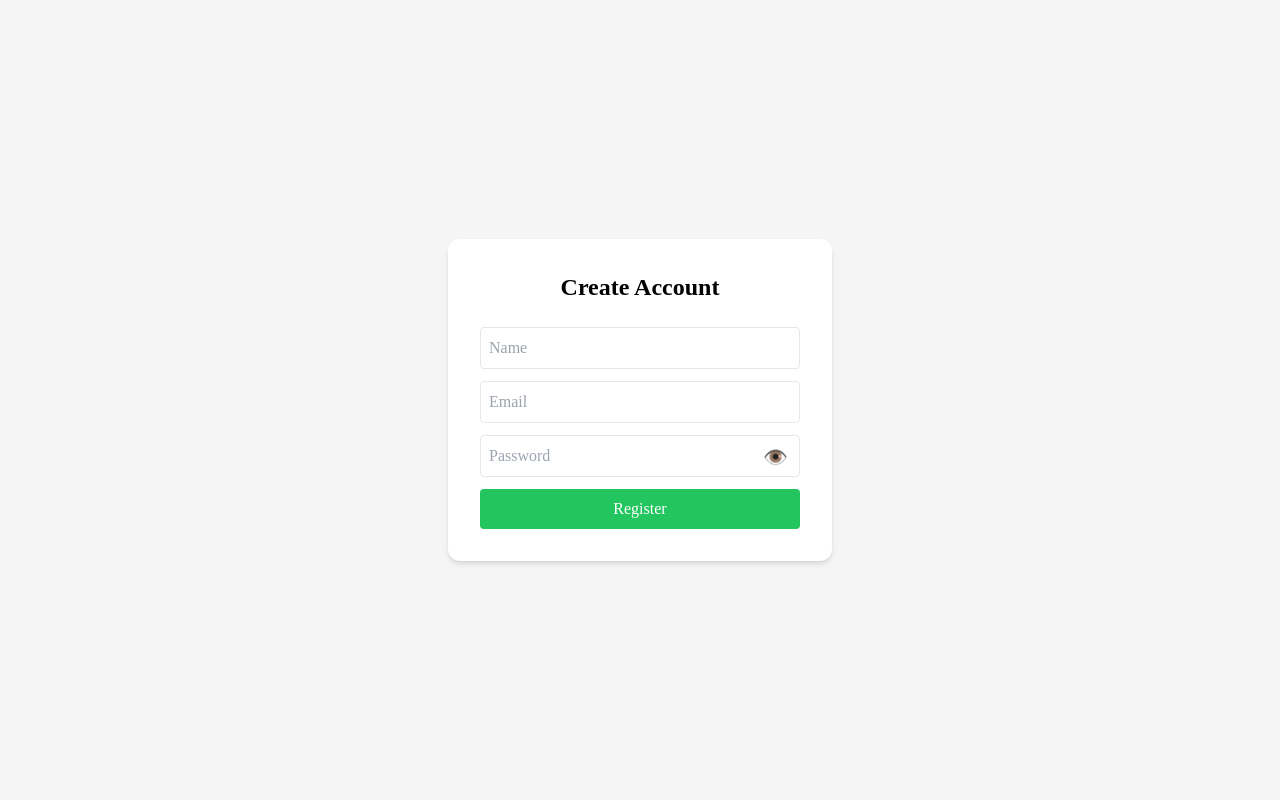
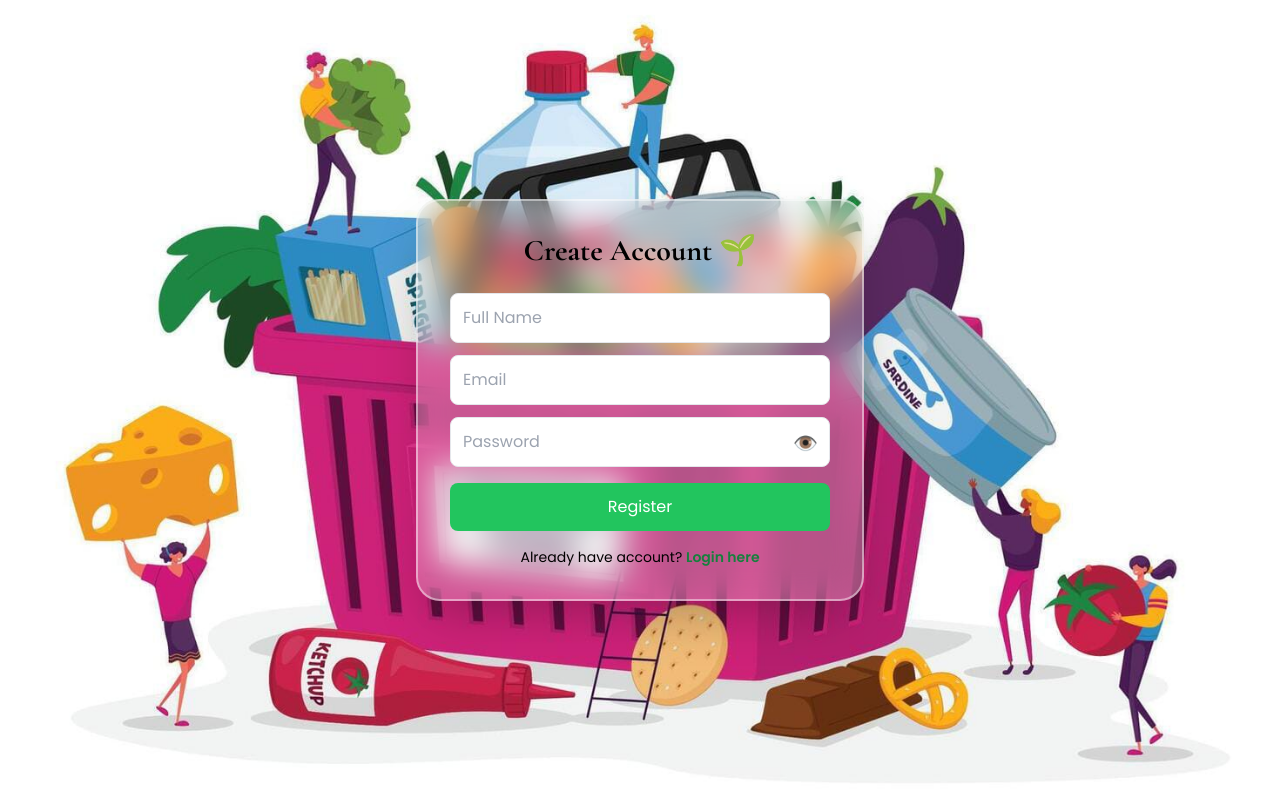
Before and after one commit to FAMITHABANUN/food-saver, a Flask app: page /user_register in a window 1280 px wide. Run offline with Flask 3, Linux system fonts and the light colour scheme; some libraries are stand-ins or nearby versions.

Commit message:
Update user_register.html

```diff
--- a/templates/user_register.html
+++ b/templates/user_register.html
@@ -2,52 +2,80 @@
 <html lang="en">
 <head>
 <meta charset="UTF-8">
-<title>Register</title>
+<meta name="viewport" content="width=device-width, initial-scale=1.0">
+<title>Food Saver | Register</title>
 
 <script src="https://cdn.tailwindcss.com"></script>
 
+<link href="https://fonts.googleapis.com/css2?family=Cormorant+Garamond:wght@700&family=Poppins:wght@300;400;500;600&display=swap" rel="stylesheet">
+
 <style>
 body {
-    font-family: Poppins;
-    background: #f5f5f5;
+    font-family: 'Poppins', sans-serif;
+
+    /* ✅ FIXED BACKGROUND */
+    background-image: url("/static/1000128894.jpg");
+    background-size: cover;
+    background-position: center;
+    background-repeat: no-repeat;
+    min-height: 100vh;
+}
+
+.glass-card {
+    background: rgba(255, 255, 255, 0.25);
+    backdrop-filter: blur(16px);
+    -webkit-backdrop-filter: blur(16px);
+    border: 2px solid rgba(255, 255, 255, 0.45);
+}
+
+.serif-title {
+    font-family: 'Cormorant Garamond', serif;
 }
 </style>
 </head>
 
-<body class="flex justify-center items-center min-h-screen">
+<body class="flex items-center justify-center p-6">
 
-<div class="bg-white p-8 rounded-xl shadow-md w-96">
+<div class="glass-card rounded-3xl shadow-2xl p-8 w-full max-w-md">
 
-<h2 class="text-2xl font-bold mb-6 text-center">Create Account</h2>
+    <h1 class="text-3xl font-bold text-center mb-6 serif-title">
+        Create Account 🌱
+    </h1>
 
-<form method="POST">
+    <form action="{{ url_for('user_register') }}" method="POST">
 
-<input type="text" name="name" placeholder="Name"
-class="w-full p-2 border rounded mb-3" required>
+        <input type="text" name="name" placeholder="Full Name"
+            class="w-full p-3 mb-3 border rounded-lg" required>
 
         <input type="email" name="email" placeholder="Email"
-class="w-full p-2 border rounded mb-3" required>
+            class="w-full p-3 mb-3 border rounded-lg" required>
 
         <!-- PASSWORD WITH EYE -->
-<div class="relative mb-3">
+        <div class="relative mb-4">
+            <input type="password" id="password" name="password"
+                placeholder="Password"
+                class="w-full p-3 border rounded-lg pr-10" required>
 
-<input type="password" name="password" id="password"
-placeholder="Password"
-class="w-full p-2 border rounded pr-10" required>
-
-<button type="button" onclick="togglePassword()"
-class="absolute right-3 top-2 text-xl">
+            <button type="button"
+                onclick="togglePassword()"
+                class="absolute right-3 top-3 text-xl">
                 👁️
             </button>
-
         </div>
 
         <button type="submit"
-class="w-full bg-green-500 text-white p-2 rounded">
+            class="w-full bg-green-500 text-white p-3 rounded-lg">
             Register
         </button>
 
     </form>
+
+    <p class="text-center mt-4 text-sm">
+        Already have account?
+        <a href="{{ url_for('user_login') }}" class="text-green-700 font-bold">
+            Login here
+        </a>
+    </p>
 
 </div>
 
```
Lines whose indentation alone changed are shown as unchanged.
